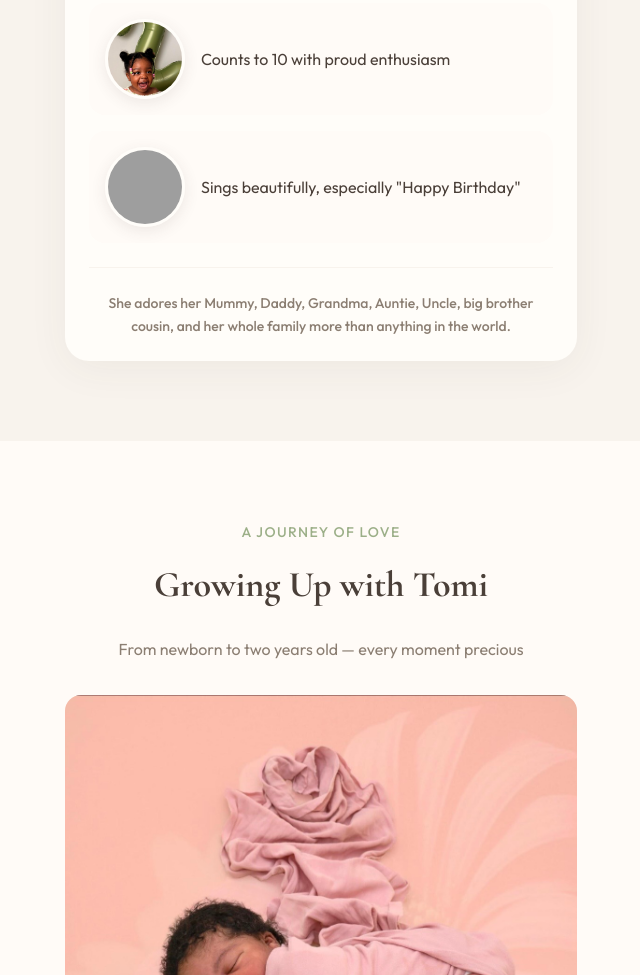
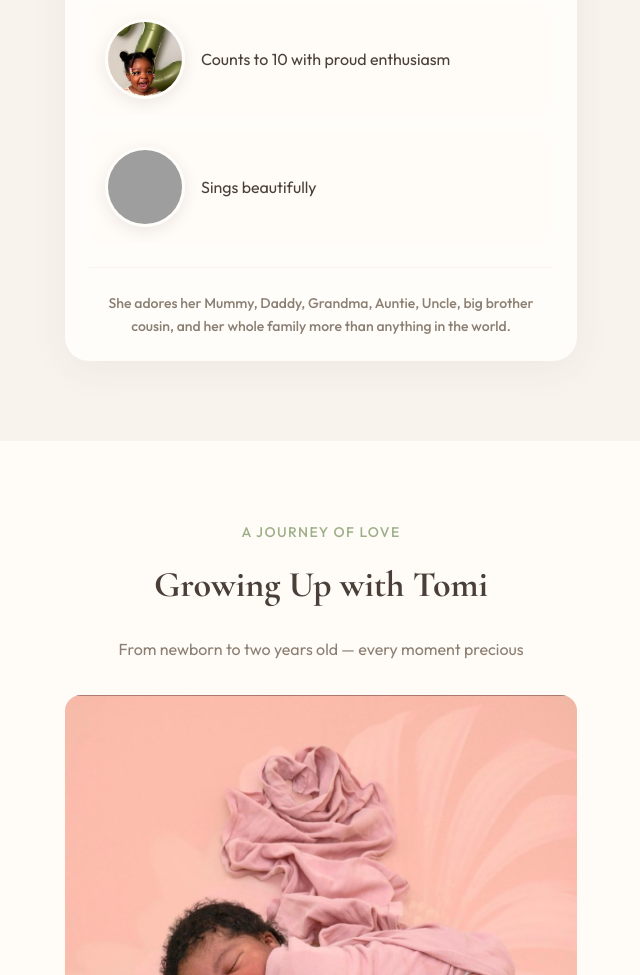
Before and after one commit to Bade05/tomi-2nd-birthday, a plain HTML site: page index.html in a window 1280 px wide. Shown: the part 1669-2644 px from the top of the page, without its empty margins (319-959 px from the left). Drawn offline with nearby package versions, Linux system fonts and the light colour scheme; grey boxes are pictures that could not be loaded.

Commit message:
Remove specific song reference from description

```diff
--- a/index.html
+++ b/index.html
@@ -278,7 +278,7 @@
                 />
               </div>
               <p style="color: var(--cocoa)">
-                Sings beautifully, especially "Happy Birthday"
+                Sings beautifully
               </p>
             </div>
           </div>
```
